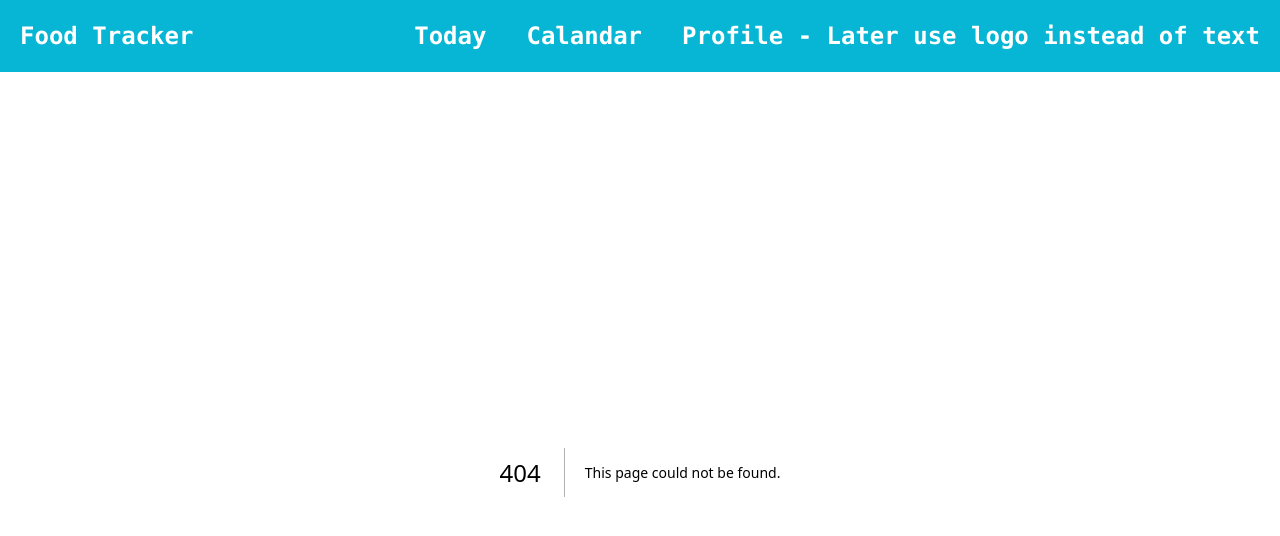
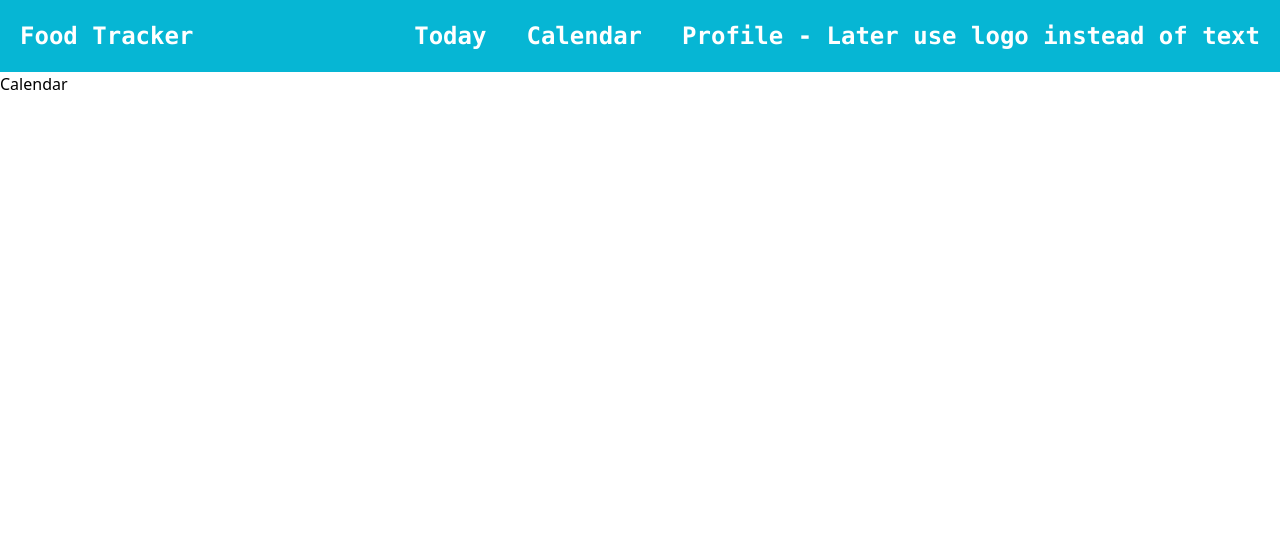
Before and after one commit to pGUPT4/food-tracker, a Next.js app in the folder my-app/: page /routings/calendar in a window 1280 px wide. Before the commit this address had no page. Shown: the top 536 px of the page. Built offline with nearby package versions, Linux system fonts and the light colour scheme.

Commit message:
Backend design completed

```diff
--- a/my-app/app/components/navbar.js
+++ b/my-app/app/components/navbar.js
@@ -11,7 +11,7 @@ export const Navbar = ({text, href, active}) => {
             <Link className = "m-5 hover:underline" href= {"/"}>
                 Today
             </Link>
-            <Link className = "m-5 hover:underline" href= {"/routings/calander"}>Calandar</Link>
+            <Link className = "m-5 hover:underline" href= {"/routings/calendar"}>Calendar</Link>
             <Link className = "m-5 hover:underline" href= {"/routings/profile"}>Profile - Later use logo instead of text</Link>
         </nav>
 
--- a/my-app/app/routings/calander/page.js
+++ /dev/null
@@ -1,9 +0,0 @@
-import React, { memo } from 'react'
-
-const page = memo(() => {
-  return (
-    <div>Calandar</div>
-  )
-})
-
-export default page
--- /dev/null
+++ b/my-app/app/routings/calendar/page.js
@@ -0,0 +1,9 @@
+import React, { memo } from 'react'
+
+const page = memo(() => {
+  return (
+    <div>Calendar</div>
+  )
+})
+
+export default page
```
Also changed, not shown: 2 other files (tests, documents, lock files or other folders).
